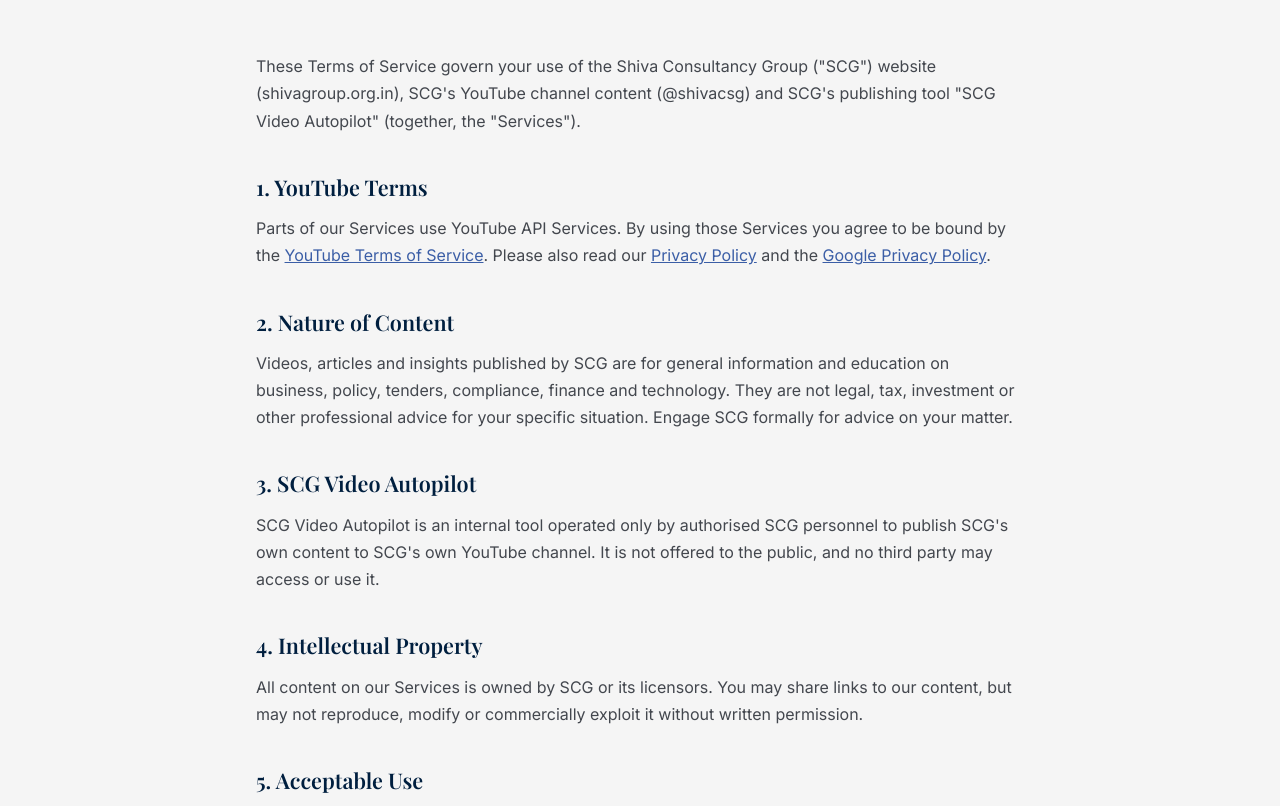
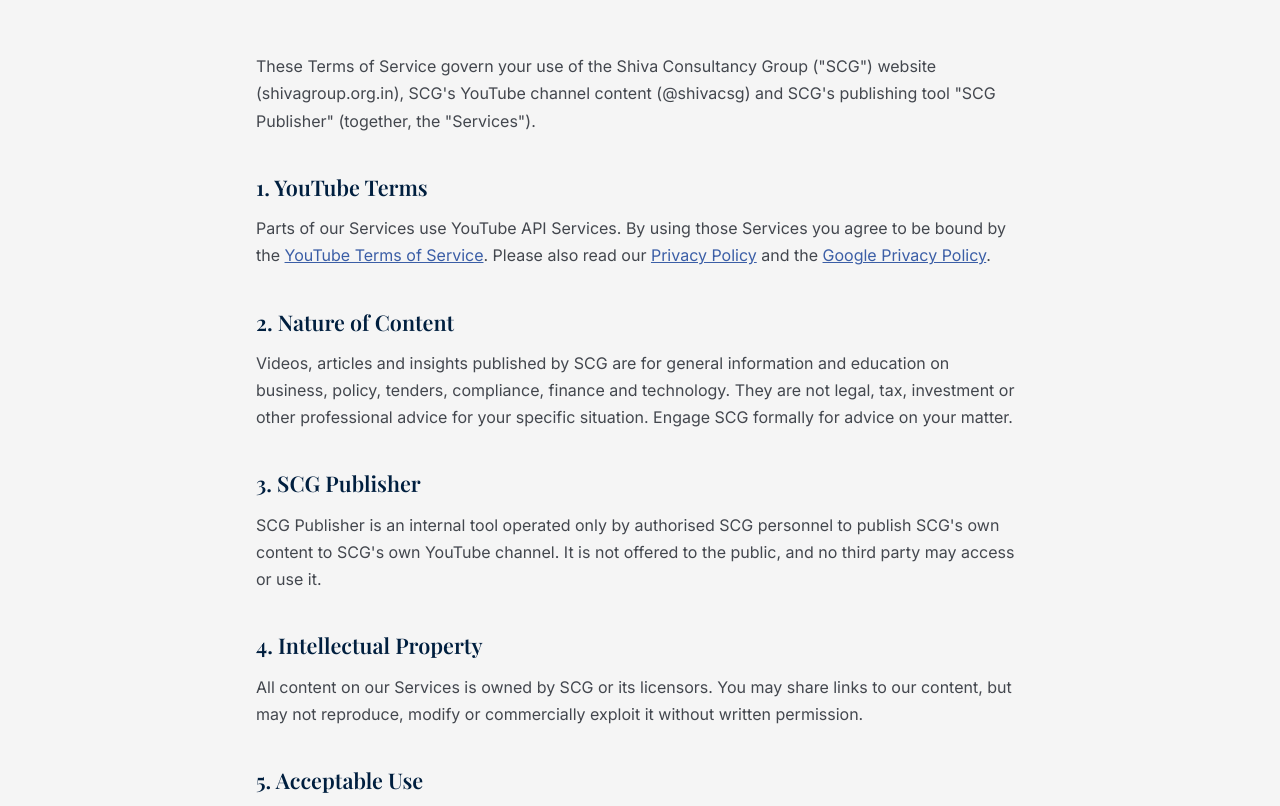
Before and after one commit to rksjha/shivagroup-org, a plain HTML site: page terms.html in a window 1280 px wide. Shown: the part 282-1088 px from the top of the page. Drawn offline with nearby package versions, Linux system fonts and the light colour scheme.

Commit message:
Use OAuth app name SCG Publisher in policy pages
Co-Authored-By: Claude Opus 5.5 <noreply@anthropic.com>
Claude-Session: https://claude.ai/code/session_01NsMXz2HFEggmoGVFEzxuQF

```diff
--- a/terms.html
+++ b/terms.html
@@ -23,13 +23,13 @@
     </div>
   </header>
   <section class="wrap legal text-soft" style="max-width:56rem;padding-bottom:5rem">
-<p>These Terms of Service govern your use of the Shiva Consultancy Group ("SCG") website (shivagroup.org.in), SCG's YouTube channel content (@shivacsg) and SCG's publishing tool "SCG Video Autopilot" (together, the "Services").</p>
+<p>These Terms of Service govern your use of the Shiva Consultancy Group ("SCG") website (shivagroup.org.in), SCG's YouTube channel content (@shivacsg) and SCG's publishing tool "SCG Publisher" (together, the "Services").</p>
 <h2>1. YouTube Terms</h2>
 <p>Parts of our Services use YouTube API Services. By using those Services you agree to be bound by the <a href="https://www.youtube.com/t/terms" target="_blank" rel="noopener">YouTube Terms of Service</a>. Please also read our <a href="privacy.html">Privacy Policy</a> and the <a href="http://www.google.com/policies/privacy" target="_blank" rel="noopener">Google Privacy Policy</a>.</p>
 <h2>2. Nature of Content</h2>
 <p>Videos, articles and insights published by SCG are for general information and education on business, policy, tenders, compliance, finance and technology. They are not legal, tax, investment or other professional advice for your specific situation. Engage SCG formally for advice on your matter.</p>
-<h2>3. SCG Video Autopilot</h2>
-<p>SCG Video Autopilot is an internal tool operated only by authorised SCG personnel to publish SCG's own content to SCG's own YouTube channel. It is not offered to the public, and no third party may access or use it.</p>
+<h2>3. SCG Publisher</h2>
+<p>SCG Publisher is an internal tool operated only by authorised SCG personnel to publish SCG's own content to SCG's own YouTube channel. It is not offered to the public, and no third party may access or use it.</p>
 <h2>4. Intellectual Property</h2>
 <p>All content on our Services is owned by SCG or its licensors. You may share links to our content, but may not reproduce, modify or commercially exploit it without written permission.</p>
 <h2>5. Acceptable Use</h2>
```
Also changed, not shown: privacy.html (+2 -2 lines).
